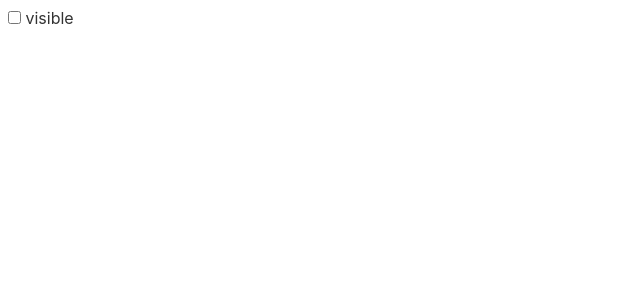
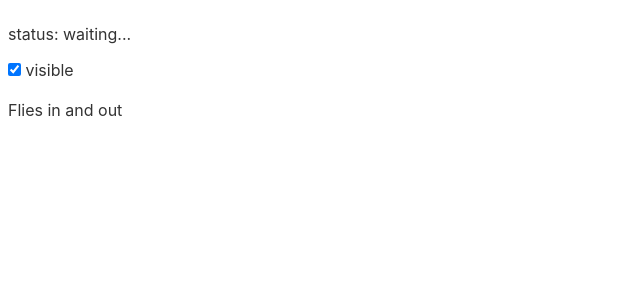
Before and after one commit to tankred/svelte-lab, a Svelte app: page / in a window 1280 px wide. Shown: the top 300 px of the page, without its empty margins (0-640 px from the left). Built offline with nearby package versions, Linux system fonts and the light colour scheme.

Commit message:
Transition events
	modified:   CHANGELOG.md
	modified:   package.json
	modified:   src/App.svelte

```diff
--- a/package.json
+++ b/package.json
@@ -1,6 +1,6 @@
 {
   "name": "svelte-app",
-  "version": "0.4.3",
+  "version": "0.4.4",
   "scripts": {
     "build": "rollup -c",
     "dev": "rollup -c -w",
--- a/src/App.svelte
+++ b/src/App.svelte
@@ -1,28 +1,11 @@
 <script>
-	let visible = false;
+	import { fly } from 'svelte/transition';
 
-	function typewriter(node, { speed = 50 }) {
-		const valid = (
-			node.childNodes.length === 1 &&
-			node.childNodes[0].nodeType === Node.TEXT_NODE
-		);
+	let visible = true;
+	let status = 'waiting...';
+</script>
 
-		if (!valid) {
-			throw new Error(`This transition only works on elements with a single text node child`);
-		}
-
-		const text = node.textContent;
-		const duration = text.length * speed;
-
-		return {
-			duration,
-			tick: t => {
-				const i = ~~(text.length * t);
-				node.textContent = text.slice(0, i);
-			}
-		};
-	}
-</script>
+<p>status: {status}</p>
 
 <label>
 	<input type="checkbox" bind:checked={visible}>
@@ -30,7 +13,13 @@
 </label>
 
 {#if visible}
-	<p in:typewriter>
-		The quick brown fox jumps over the lazy dog
+	<p
+		transition:fly="{{ y: 200, duration: 2000 }}"
+		on:introstart="{() => status = 'intro started'}"
+		on:outrostart="{() => status = 'outro started'}"
+		on:introend="{() => status = 'intro ended'}"
+		on:outroend="{() => status = 'outro ended'}"
+	>
+		Flies in and out
 	</p>
 {/if}
```
Also changed, not shown: 1 other file (tests, documents, lock files or other folders).
